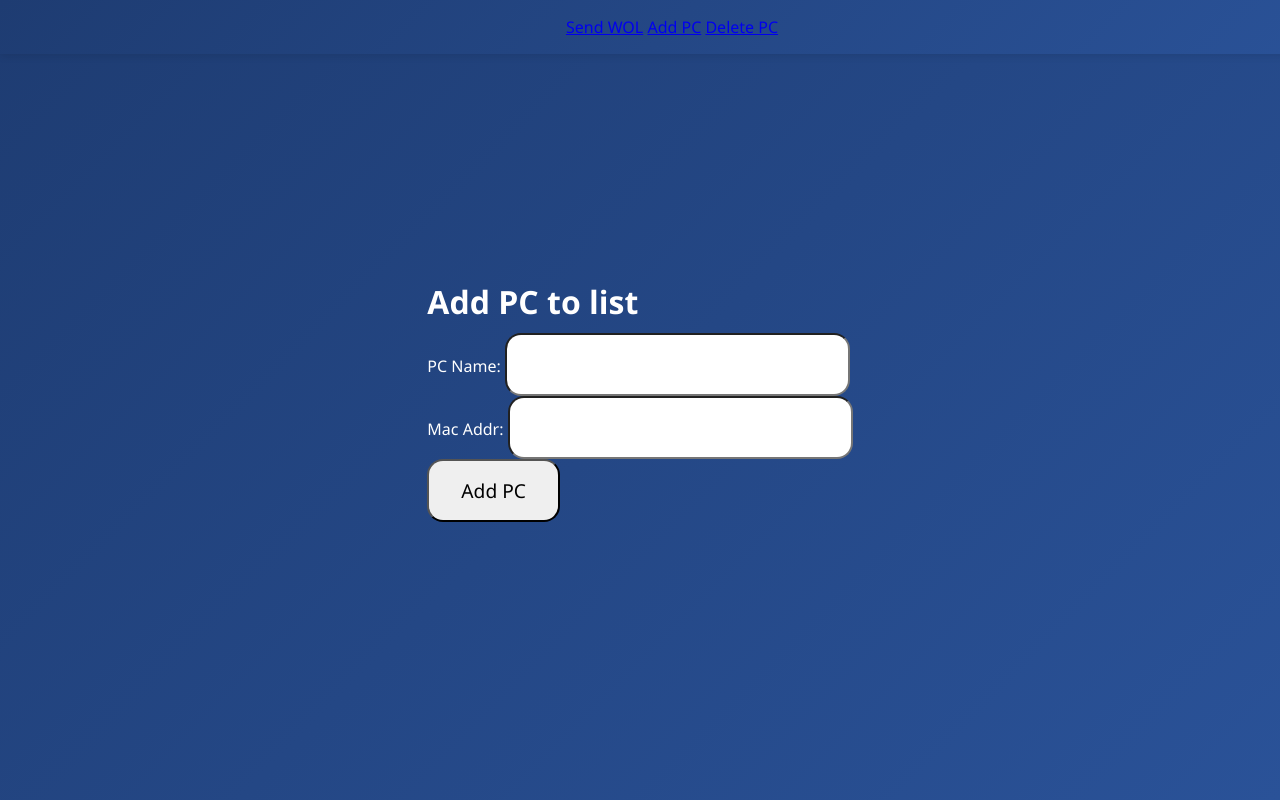
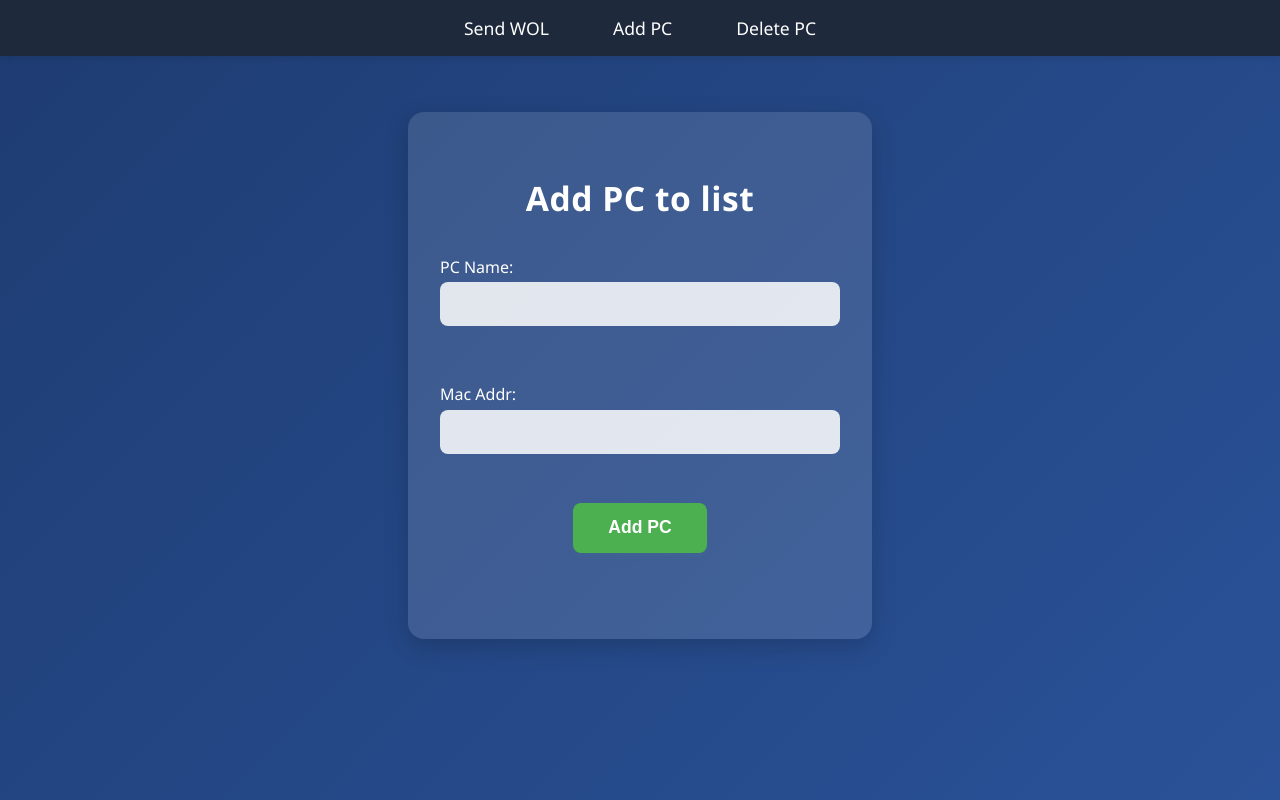
Before and after one commit to Jair-F/wakeonlan_gui, a Flask app: page /add_pc in a window 1280 px wide. Run offline with Flask 3, Linux system fonts and the light colour scheme.

Commit message:
github copilot css

```diff
--- a/static/style.css
+++ b/static/style.css
@@ -4,75 +4,144 @@ body {
     font-family: 'Segoe UI', Tahoma, Geneva, Verdana, sans-serif;
     background: linear-gradient(135deg, #1e3c72, #2a5298);
     color: #fff;
+    min-height: 100vh;
     display: flex;
-    justify-content: center;
+    flex-direction: column;
     align-items: center;
-    height: 100vh;
 }
 
 header {
-    margin: 0;
-    font-family: 'Segoe UI', Tahoma, Geneva, Verdana, sans-serif;
-    background: linear-gradient(135deg, #1e3c72, #2a5298);
+    width: 100%;
+    background: #1e293b;
     color: #fff;
+    box-shadow: 0 2px 8px rgba(0, 0, 0, 0.1);
+    padding: 0.5rem 0;
+    position: sticky;
+    top: 0;
+    z-index: 100;
+}
+
+nav {
     display: flex;
     justify-content: center;
-    align-items: start;
-    /* height: 100vh; */
-
-    position: fixed;
-    top: 0;
-    left: 0;
-    width: 100%;
-    background-color: #1e293b;
-    padding: 1rem 2rem;
-    color: white;
-    box-shadow: 0 2px 8px rgba(0, 0, 0, 0.1);
-    /* z-index: 1000; */
+    gap: 2rem;
 }
 
-input {
-    font-family: 'Segoe UI', Tahoma, Geneva, Verdana, sans-serif;
-    font-size: larger;
-    padding: 1rem 2rem;
-    border-radius: 1rem;
+nav a {
+    color: #fff;
+    text-decoration: none;
+    font-weight: 500;
+    font-size: 1.1rem;
+    padding: 0.5rem 1rem;
+    border-radius: 6px;
+    transition: background 0.2s;
 }
 
-.container {
-    background-color: rgba(255, 255, 255, 0.1);
-    padding: 40px;
-    border-radius: 15px;
-    text-align: center;
-    box-shadow: 0 8px 20px rgba(0, 0, 0, 0.3);
+nav a:hover {
+    background: #334155;
+}
+
+.container,
+form {
+    background: rgba(255, 255, 255, 0.12);
+    padding: 2.5rem 2rem 2rem 2rem;
+    border-radius: 16px;
+    box-shadow: 0 8px 24px rgba(0, 0, 0, 0.18);
+    margin-top: 3.5rem;
+    width: 100%;
     max-width: 400px;
-    width: 90%;
+    display: flex;
+    flex-direction: column;
+    align-items: center;
 }
 
 h1 {
-    margin-bottom: 10px;
-    font-size: 2em;
+    margin-bottom: 1.2rem;
+    font-size: 2.1rem;
+    font-weight: 600;
+    letter-spacing: 0.5px;
 }
 
-p {
-    margin: 15px 0;
+label {
+    margin-top: 1rem;
+    margin-bottom: 0.3rem;
+    font-size: 1rem;
+    align-self: flex-start;
 }
 
+input[type="text"],
+select {
+    width: 100%;
+    padding: 0.8rem 1rem;
+    margin-bottom: 1.2rem;
+    border: none;
+    border-radius: 8px;
+    font-size: 1rem;
+    background: rgba(255, 255, 255, 0.85);
+    color: #222;
+    box-sizing: border-box;
+    outline: none;
+    transition: box-shadow 0.2s;
+}
+
+input[type="text"]:focus,
+select:focus {
+    box-shadow: 0 0 0 2px #4CAF50;
+}
+
+input[type="submit"],
 button {
-    background-color: #4CAF50;
+    background: #4CAF50;
+    color: #fff;
     border: none;
-    color: white;
-    padding: 14px 28px;
-    font-size: 16px;
+    padding: 0.9rem 2.2rem;
+    font-size: 1.1rem;
     border-radius: 8px;
     cursor: pointer;
-    transition: background-color 0.3s ease;
+    font-weight: 600;
+    margin-top: 0.5rem;
+    transition: background 0.2s, box-shadow 0.2s;
+    box-shadow: 0 2px 8px rgba(76, 175, 80, 0.08);
 }
 
+input[type="submit"]:hover,
 button:hover {
-    background-color: #45a049;
+    background: #388e3c;
 }
 
 #status {
-    margin-top: 20px;
+    margin-top: 1.2rem;
     font-weight: bold;
+    min-height: 1.2em;
+    color: #ffe082;
+    text-align: center;
 }
+
+@media (max-width: 600px) {
+
+    .container,
+    form {
+        padding: 1.2rem 0.5rem 1.2rem 0.5rem;
+        max-width: 98vw;
+    }
+
+    nav {
+        gap: 0.7rem;
+    }
+
+    h1 {
+        font-size: 1.3rem;
+    }
+
+    input[type="submit"],
+    button {
+        width: 100%;
+        padding: 0.8rem 0;
+        font-size: 1rem;
+    }
+
+    input[type="text"],
+    select {
+        font-size: 0.98rem;
+    }
+}
```
